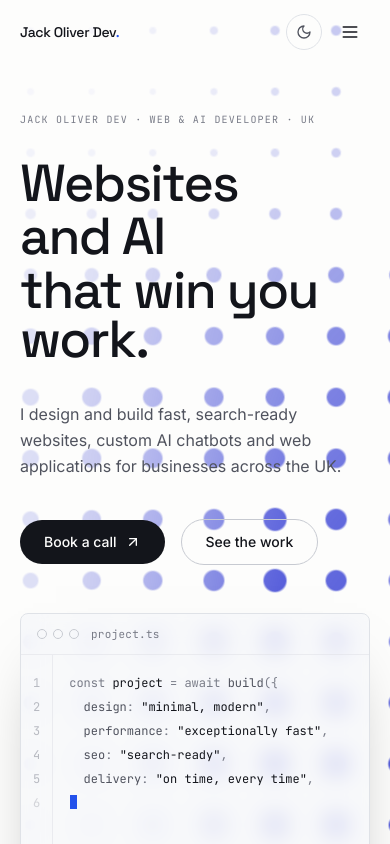
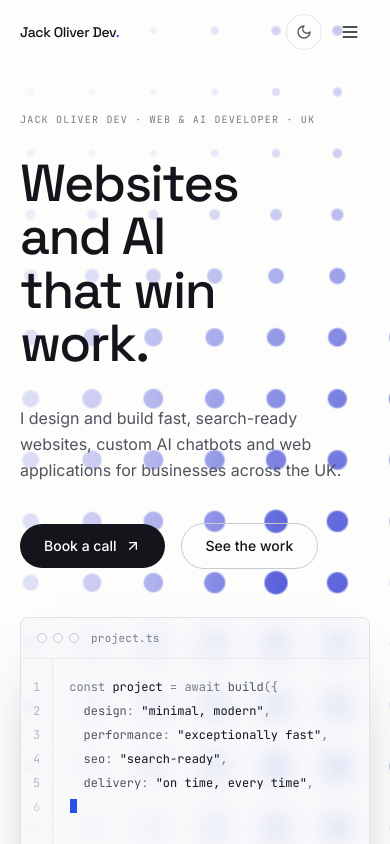
Before and after one commit to jackoliverdev/jackdev, a Next.js app: page / in a window 390 px wide. Shown: the top 844 px of the page. Built offline with nearby package versions, Linux system fonts and the light colour scheme.

Commit message:
feat: initial refactor v2

```diff
--- a/components/website/home/hero-section.tsx
+++ b/components/website/home/hero-section.tsx
@@ -76,7 +76,13 @@ export function HeroSection() {
             data-hero-line
             className="block overflow-hidden pb-1 md:hidden"
           >
-            <span className="block">that win you work.</span>
+            <span className="block">that win</span>
+          </span>
+          <span
+            data-hero-line
+            className="block overflow-hidden pb-1 md:hidden"
+          >
+            <span className="block">work.</span>
           </span>
         </h1>
 
```
Also changed, not shown: 1 other file (tests, documents, lock files or other folders).
